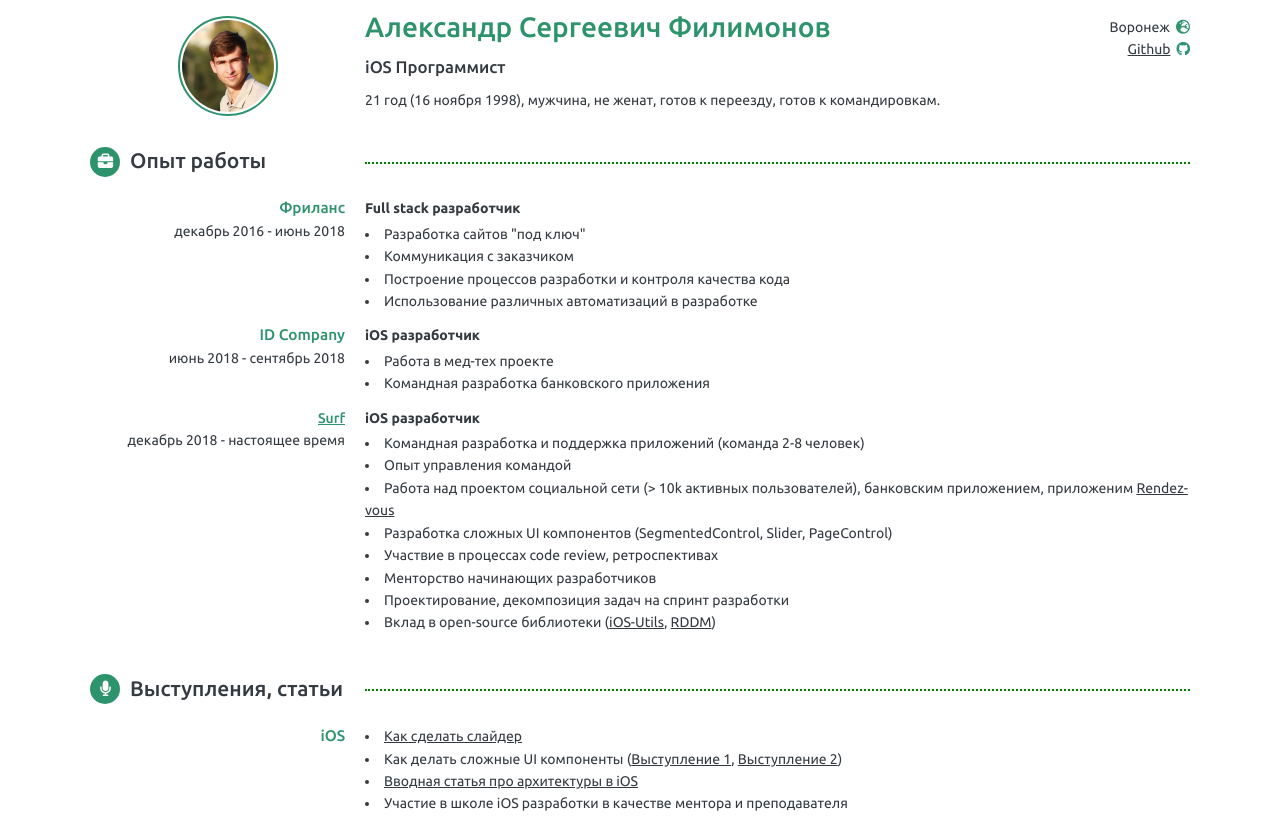
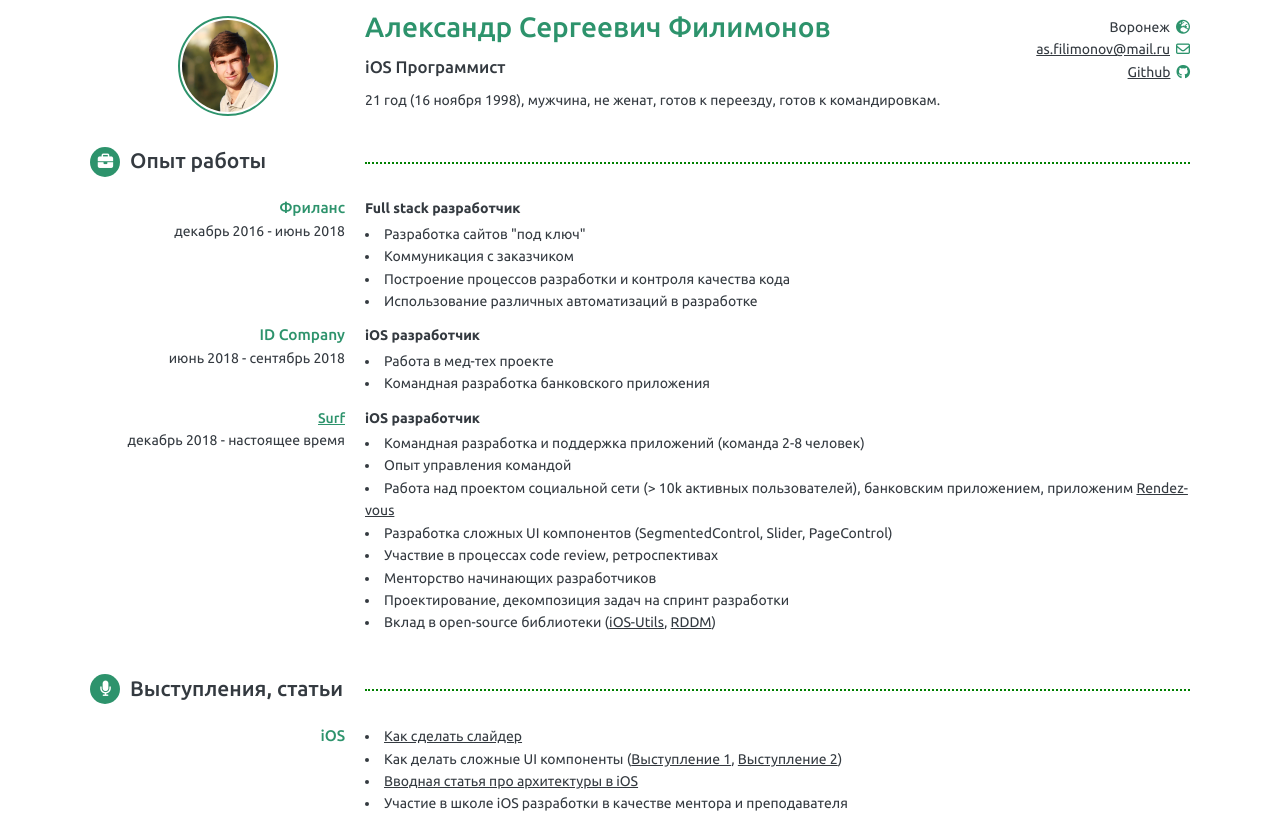
Before and after one commit to alexfilimon/alexfilimon.github.io, a plain HTML site: page index.html in a window 1280 px wide. Shown: the top 818 px of the page. Drawn offline with Linux system fonts and the light colour scheme.

Commit message:
add email

```diff
--- a/index.html
+++ b/index.html
@@ -23,6 +23,7 @@
         </div>
         <div class="right">
           <div class="block"> <span class="text">Воронеж</span><i class="fas fa-globe-europe"></i></div>
+          <div class="block"> <a class="text" href="mailto:as.filimonov@mail.ru">as.filimonov@mail.ru</a><i class="far fa-envelope"></i></div>
           <div class="block"> <a class="text" href="http://github.com/alexfilimon" target="_blank">Github</a><i class="fab fa-github"></i></div>
         </div>
       </div>
```
Also changed, not shown: 3 other files.
